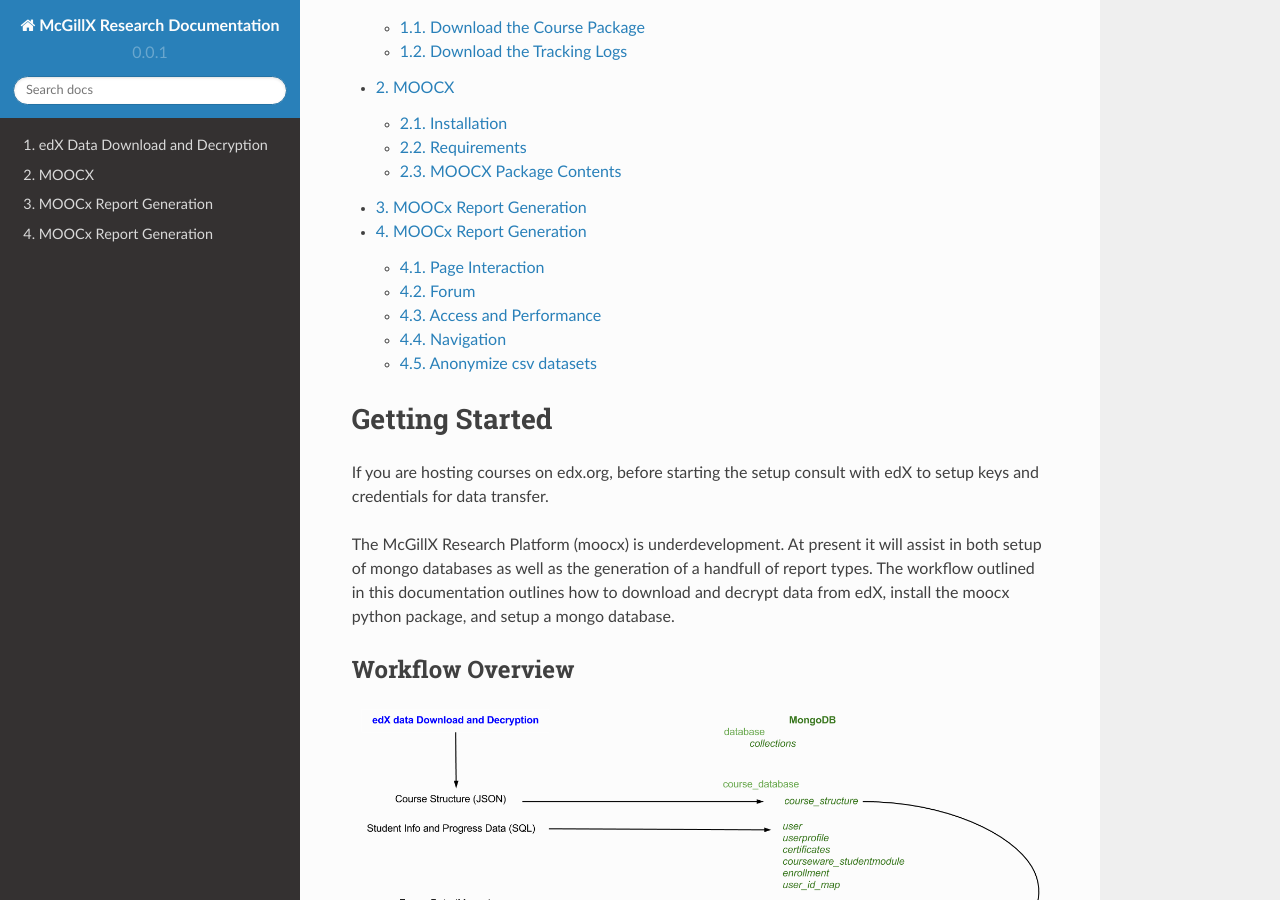
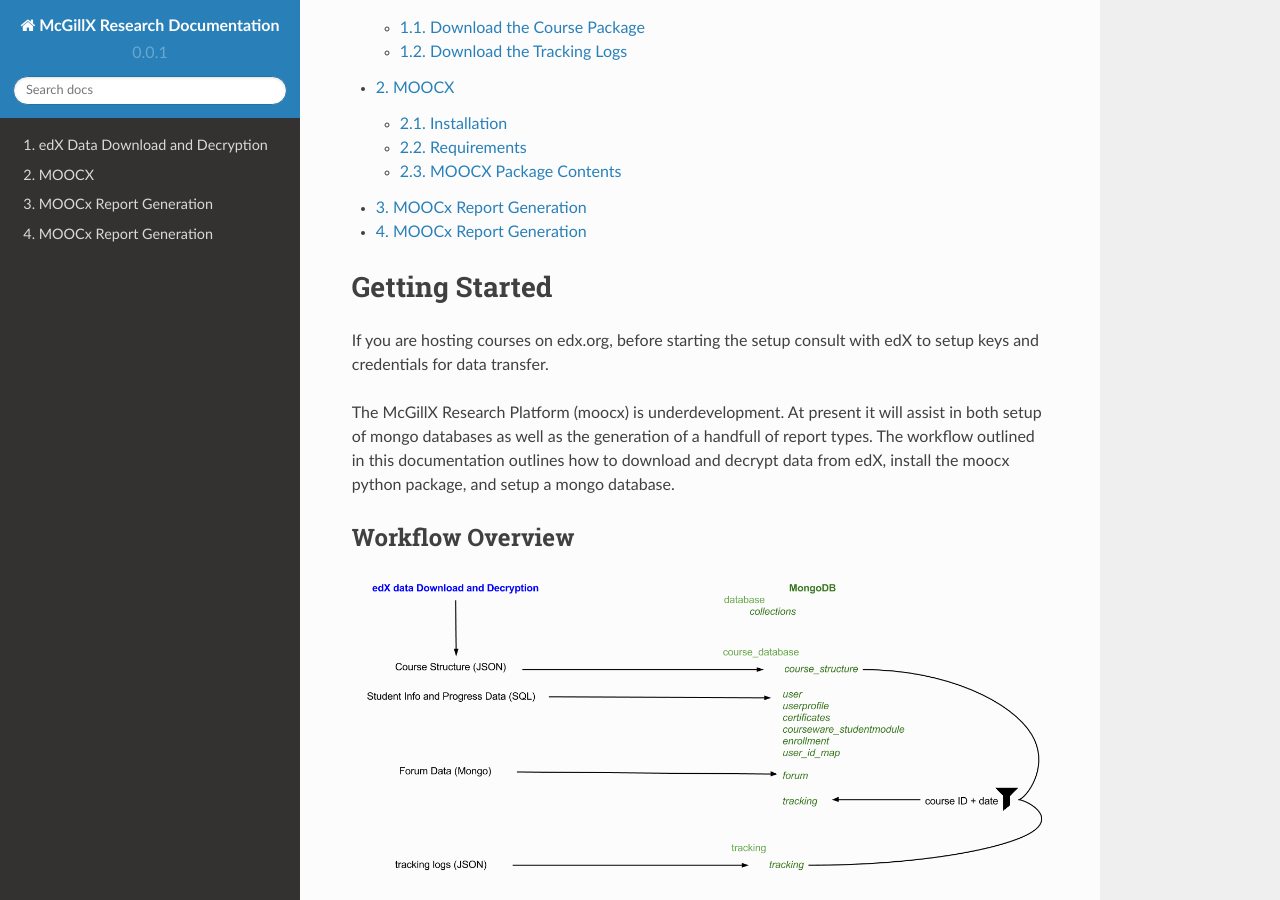
Before and after one commit to McGillX/mcgillx-research-documentation, a Sphinx documentation site: the page built from docs/source/index.rst, in a window 1280 px wide and 900 px high, scrolled down 324 px. Built offline with Sphinx 7.4.7 and the Read the Docs theme 2.0.0, drawn with Linux system fonts in a browser that asks for light colours; pages that are not in the unit, such as notebooks, are missing from menus.

Commit message:
Update moocx_report_generation.rst

```diff
--- a/docs/source/rstfiles/moocx_report_generation.rst
+++ b/docs/source/rstfiles/moocx_report_generation.rst
@@ -3,35 +3,3 @@
 
 .. warning::
     documentation inprogress
-
-Demographics
-
-
-+------------+------------+-----------+
-| Reports   |  Command Line  | Output |
-+============+============+===========+
-| |  |   |
-+------------+------------+-----------+
-| | |  |
-+------------+------------+-----------+
-
-
-Page Interaction
------------------------------------
-
-Forum
------------------------------------
-
-Access and Performance
------------------------------------
-
-Navigation
------------------------------------
-
-Anonymize csv datasets
------------------------------------
-*documentation in progress*
-
-|Script | Description
-|:------:|----------
-|[username_to_hash_id_reports.py](/reporting_scripts/username_to_hash_id_reports.py)| Take a csv report as input and maps usernames to their hash ids and user ids and return a new csv_report
```
